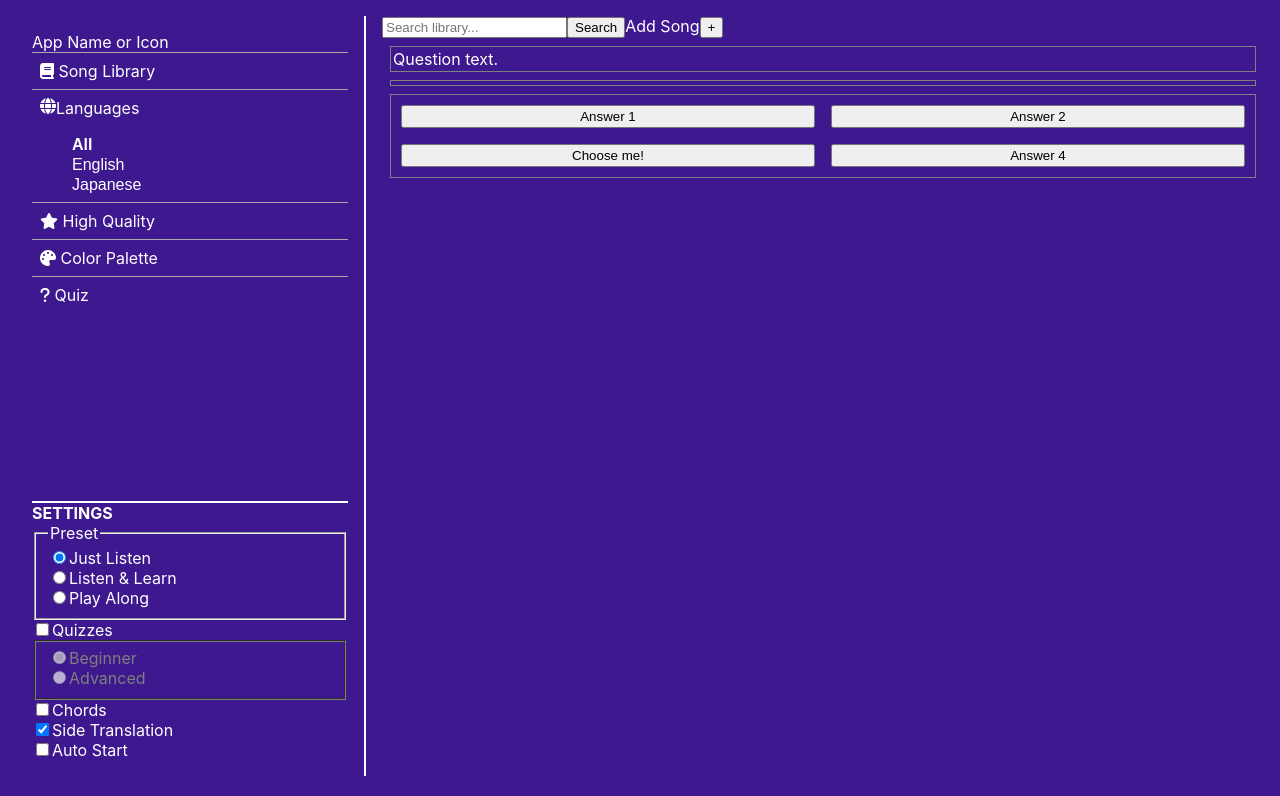
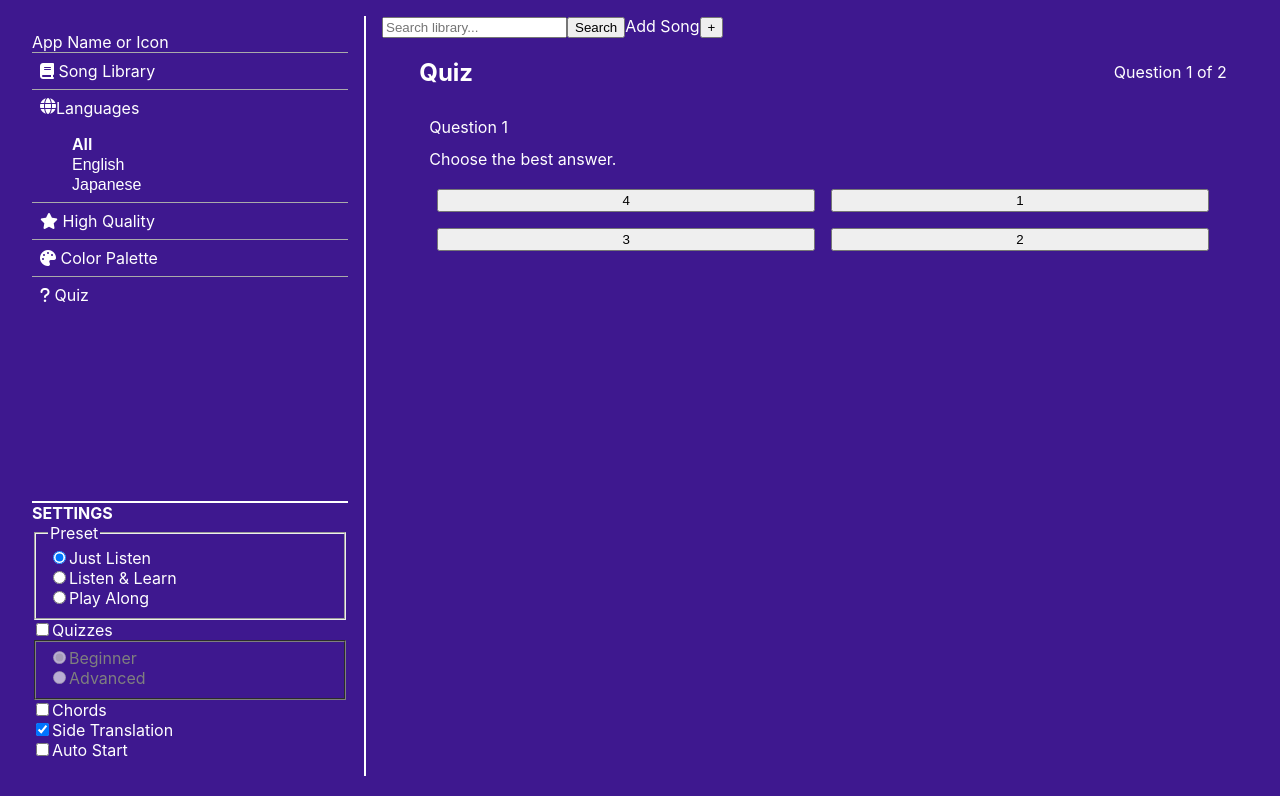
Before and after one commit to joeysteele2001/language-of-music, a React (Create React App) app in the folder app/: page /quiz in a window 1280 px wide. Shown: the top 796 px of the page. Built offline with nearby package versions, Linux system fonts and the light colour scheme.

Commit message:
Add Quiz component which asks multiple questions

```diff
--- a/app/src/components/Main.tsx
+++ b/app/src/components/Main.tsx
@@ -13,7 +13,12 @@ import { Loading } from '../util/loading';
 import './Main.css';
 import { Language } from '../util/language';
 import HqExplanation from './content/HqExplanation';
-import QuizQuestion from './quiz/QuizQuestion';
+import Quiz from './quiz/Quiz';
+
+const exampleQuestions = [
+    { questionText: 'Question 1', answers: [1, 2, 3, 4], correctAnswer: 3 },
+    { questionText: 'Second Question', answers: ['nope', 'no', 'YES', 'shake head', 'uh uh', 'naw'], correctAnswer: 2 },
+];
 
 export const Main = () => {
     const [settings, setSettings] = React.useState(DEFAULT_PRESET);
@@ -49,11 +54,8 @@ export const Main = () => {
                         </Route>
 
                         <Route path="/quiz">
-                            <QuizQuestion
-                                question="Question text."
-                                answers={["Answer 1", "Answer 2", "Choose me!", "Answer 4"]}
-                                correctAnswer={2}
-                                onAnswer={(correct) => { console.log(`Quiz was answered! Correct first time? ${correct}`) }}
+                            <Quiz
+                                questions={exampleQuestions}
                             />
                         </Route>
 
--- /dev/null
+++ b/app/src/components/quiz/Quiz.module.css
@@ -0,0 +1,18 @@
+.Quiz {
+    max-width: 80ch;
+    margin: auto;
+}
+
+.header {
+    display: flex;
+}
+
+.header > * {
+    flex-grow: 1;
+}
+
+.status {
+    display: flex;
+    align-items: center;
+    justify-content: flex-end;
+}
--- /dev/null
+++ b/app/src/components/quiz/Quiz.tsx
@@ -0,0 +1,56 @@
+import React from 'react';
+
+import { QuizQuestion as Question, randomizeQuiz } from '../../util/quiz';
+import QuizQuestion from './QuizQuestion';
+
+import styles from './Quiz.module.css';
+
+export interface Props {
+    /** The questions to give in the quiz.
+     *
+     * These *will* be randomized in the component.
+     */
+    questions: Question[];
+}
+
+export const Quiz = (props: Props) => {
+    const [current, setCurrent] = React.useState(0);
+    const [numCorrect, setNumCorrect] = React.useState(0);
+    const [questions, setQuestions] = React.useState(() => randomizeQuiz(props.questions));
+
+    // update `questions` *only if* `props.questions` changes
+    React.useEffect(() => setQuestions(randomizeQuiz(props.questions)), [props.questions]);
+
+    const numQuestions = questions.length;
+    const done = current >= numQuestions;
+
+    const handleAnswer = (correct: boolean) => {
+        if (correct) {
+            setNumCorrect((n) => n + 1);
+        }
+
+        setCurrent((c) => c + 1);
+    };
+
+    const statusText = `Question ${done ? numQuestions : current + 1} of ${numQuestions}`;
+
+    let body;
+    if (done) {
+        const score = Math.round(numCorrect / numQuestions * 100);
+        body = `Quiz finished! Score: ${score}%.`;
+    } else {
+        body = <QuizQuestion question={questions[current]} onAnswer={handleAnswer} />;
+    }
+
+    return (
+        <div className={styles.Quiz}>
+            <div className={styles.header}>
+                <h2>Quiz</h2>
+                <div className={styles.status}>{statusText}</div>
+            </div>
+            {body}
+        </div>
+    );
+};
+
+export default Quiz;
--- a/app/src/components/quiz/QuizQuestion.module.css
+++ b/app/src/components/quiz/QuizQuestion.module.css
@@ -1,10 +1,6 @@
 .answers {
     display: grid;
     grid-template-columns: 1fr 1fr;
-}
-
-.Quiz div {
-    border: 1px solid gray;
 }
 
 .Quiz * {
--- a/app/src/components/quiz/QuizQuestion.tsx
+++ b/app/src/components/quiz/QuizQuestion.tsx
@@ -1,16 +1,13 @@
 import React from 'react';
+import { QuizQuestion as Question } from '../../util/quiz';
 import AnswerButton from './AnswerButton';
 import styles from './QuizQuestion.module.css';
 
+const DEFAULT_PROMPT = "Choose the best answer.";
+
 export interface Props {
-    /** The quiz question text. */
-    question: React.ReactNode;
-
-    /** The quiz answers' texts. */
-    answers: React.ReactNode[];
-
-    /** Index of the correct answer. */
-    correctAnswer: number;
+    /** The quiz question text and answer info. */
+    question: Question;
 
     /** Callback function called when the correct answer is selected.
      *
@@ -19,9 +16,11 @@ export interface Props {
     onAnswer?: (correct: boolean) => void;
 }
 
-export const QuizQuestion = ({ question, answers, correctAnswer, onAnswer }: Props) => {
+export const QuizQuestion = ({ question, onAnswer }: Props) => {
+    const { questionText, answers, correctAnswer } = question;
+
     // state for the quiz
-    const [feedback, setFeedback] = React.useState("");
+    const [feedback, setFeedback] = React.useState(DEFAULT_PROMPT);
     const [clicked, setClicked] = React.useState<undefined | number>(undefined);
     const [enabled, setEnabled] = React.useState(true);
     const [hasAnsweredWrong, setHasAnsweredWrong] = React.useState(false);
@@ -47,7 +46,11 @@ export const QuizQuestion = ({ question, answers, correctAnswer, onAnswer }: Pro
     const handleCorrect = () => {
         setFeedback("Correct!");
         if (onAnswer) {
-            setTimeout(() => onAnswer(!hasAnsweredWrong), 1000);
+            setTimeout(() => {
+                onAnswer(!hasAnsweredWrong);
+                resetQuiz();
+                setHasAnsweredWrong(false);
+            }, 1000);
         }
     };
 
@@ -60,7 +63,7 @@ export const QuizQuestion = ({ question, answers, correctAnswer, onAnswer }: Pro
     // reset the quiz to its initial state
     const resetQuiz = () => {
         setClicked(undefined);
-        setFeedback("");
+        setFeedback(DEFAULT_PROMPT);
         setEnabled(true);
     }
 
@@ -86,7 +89,7 @@ export const QuizQuestion = ({ question, answers, correctAnswer, onAnswer }: Pro
     // the actual quiz component's elements
     return (
         <div className={styles.Quiz}>
-            <div className={styles.question}>{question}</div>
+            <div className={styles.question}>{questionText}</div>
             <div className={styles.feedback}>{feedback}</div>
             <div className={styles.answers}>{answersButtons}</div>
         </div>
--- /dev/null
+++ b/app/src/util/quiz.ts
@@ -0,0 +1,41 @@
+import React from "react";
+
+export type QuizQuestions = QuizQuestion[];
+
+export type QuizQuestion = {
+    questionText: React.ReactNode,
+    answers: React.ReactNode[],
+    correctAnswer: number,
+};
+
+export const randomizeQuiz = (questions: QuizQuestion[], numQuestions?: number): QuizQuestion[] => {
+    return randomizeQuestions(questions).map(randomizeAnswerOrder);
+};
+
+export const randomizeQuestions = (questions: QuizQuestion[], numQuestions?: number): QuizQuestion[] => {
+    return randomize(questions).slice(0, numQuestions);
+};
+
+export const randomizeAnswerOrder = (question: QuizQuestion): QuizQuestion => {
+    const correct = question.answers[question.correctAnswer];
+    const answers = randomize(question.answers);
+    const correctAnswer = answers.findIndex(ans => ans === correct);
+    return { ...question, answers, correctAnswer };
+};
+
+/** Randomize the order of `arr` in a new array. */
+const randomize = <T>(arr: T[]): T[] => {
+    const copy = arr.slice();
+    shuffle(copy);
+    return copy;
+}
+
+/** Shuffle the elements of `arr` (in-place). */
+const shuffle = <T>(arr: T[]) => {
+    // Use the Durstenfeld shuffle algorithm
+    // adapted from a StackOverflow post (2450954)
+    for (let i = arr.length - 1; i > 0; i--) {
+        const j = Math.floor(Math.random() * (i + 1));
+        [arr[j], arr[i]] = [arr[i], arr[j]];
+    }
+}
```
Also changed, not shown: app/src/components/quiz/QuizPage.tsx (deleted, +0 -17 lines).
